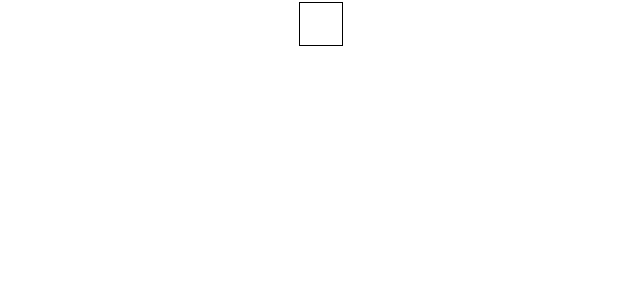
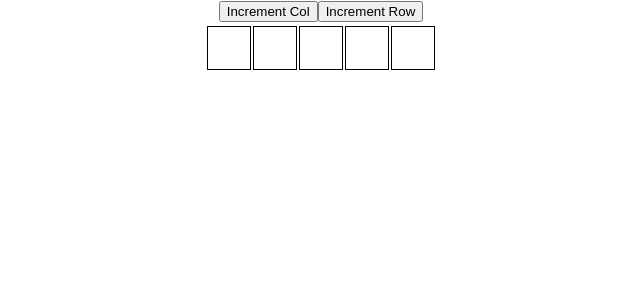
Before and after one commit to Naveed-Naqi/ttp-assignment8, a React (Create React App) app: page / in a window 1280 px wide. Shown: the top 300 px of the page, without its empty margins (319-959 px from the left). Built offline with nearby package versions, Linux system fonts and the light colour scheme.

Commit message:
added states to propagate for display of grid

```diff
--- a/src/App.js
+++ b/src/App.js
@@ -1,17 +1,40 @@
 import React from "react";
-import SingleCell from "./components/SingleCell";
+import TableRow from "./components/TableRow";
 import "./App.css";
 
-function App() {
+export default class App extends React.Component {
+  constructor(props) {
+    super(props);
+    this.state = {
+      cols: 1,
+      rows: 1
+    };
+  }
+
+  AddCol = () => this.setState({ cols: this.state.cols + 1 });
+
+  AddRow = () => this.setState({ rows: this.state.rows + 1 });
+
+  render() {
+    console.log(this.state.cols);
+    console.log(this.state.rows);
+
     return (
       <div className="App">
+        <button tyep="button" onClick={this.AddCol}>
+          Increment Col
+        </button>
+
+        <button tyep="button" onClick={this.AddRow}>
+          Increment Row
+        </button>
+
         <table id="main-grid">
           <tr>
-          <SingleCell />
+            <TableRow />
           </tr>
         </table>
       </div>
     );
   }
-
-export default App;
+}
--- /dev/null
+++ b/src/components/TableRow.js
@@ -0,0 +1,15 @@
+import React from "react";
+import SingleCell from "./SingleCell";
+import "./SingleCell.css";
+
+export default function TableRow() {
+  return (
+    <div>
+      <SingleCell />
+      <SingleCell />
+      <SingleCell />
+      <SingleCell />
+      <SingleCell />
+    </div>
+  );
+}
```
Lines whose indentation alone changed are shown as unchanged.
